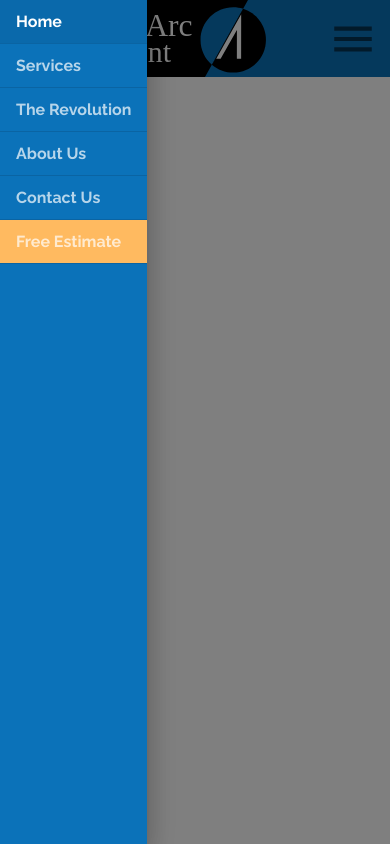
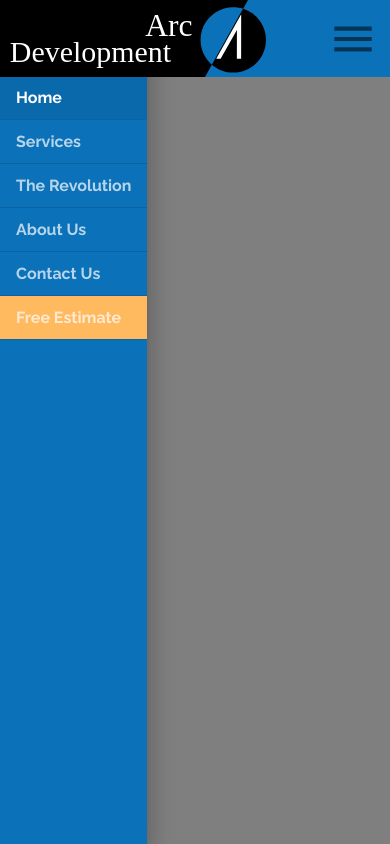
Before and after one commit to Catravine/arcdevelopment, a React (Create React App) app: page / in a window 390 px wide. Both pictures are taken after a click on the button 353 px from the left and 38 px from the top of the page. Built offline with nearby package versions, Linux system fonts and the light colour scheme.

Commit message:
clipped drawer, under AppBar

```diff
--- a/src/components/ui/Header.js
+++ b/src/components/ui/Header.js
@@ -108,6 +108,9 @@ const useStyles = makeStyles(theme => ({
   },
   drawerItemSelected: {
     opacity: 1
+  },
+  appBar: {
+    zIndex: theme.zIndex.modal + 1
   }
 }));
 
@@ -248,6 +251,7 @@ export default function Header(props) {
         onOpen={() => setOpenDrawer(true)}
         classes={{paper: classes.drawer}}
       >
+        <div className={classes.toolbarMargin} />
         <List disablePadding>
           {routes.map((route, index) => (
             <ListItem
@@ -312,7 +316,7 @@ export default function Header(props) {
   return (
     <React.Fragment>
       <ElevationScroll>
-        <AppBar>
+        <AppBar className={classes.appBar}>
           <Toolbar disableGutters>
             <Button
               component={Link} to="/"
```
